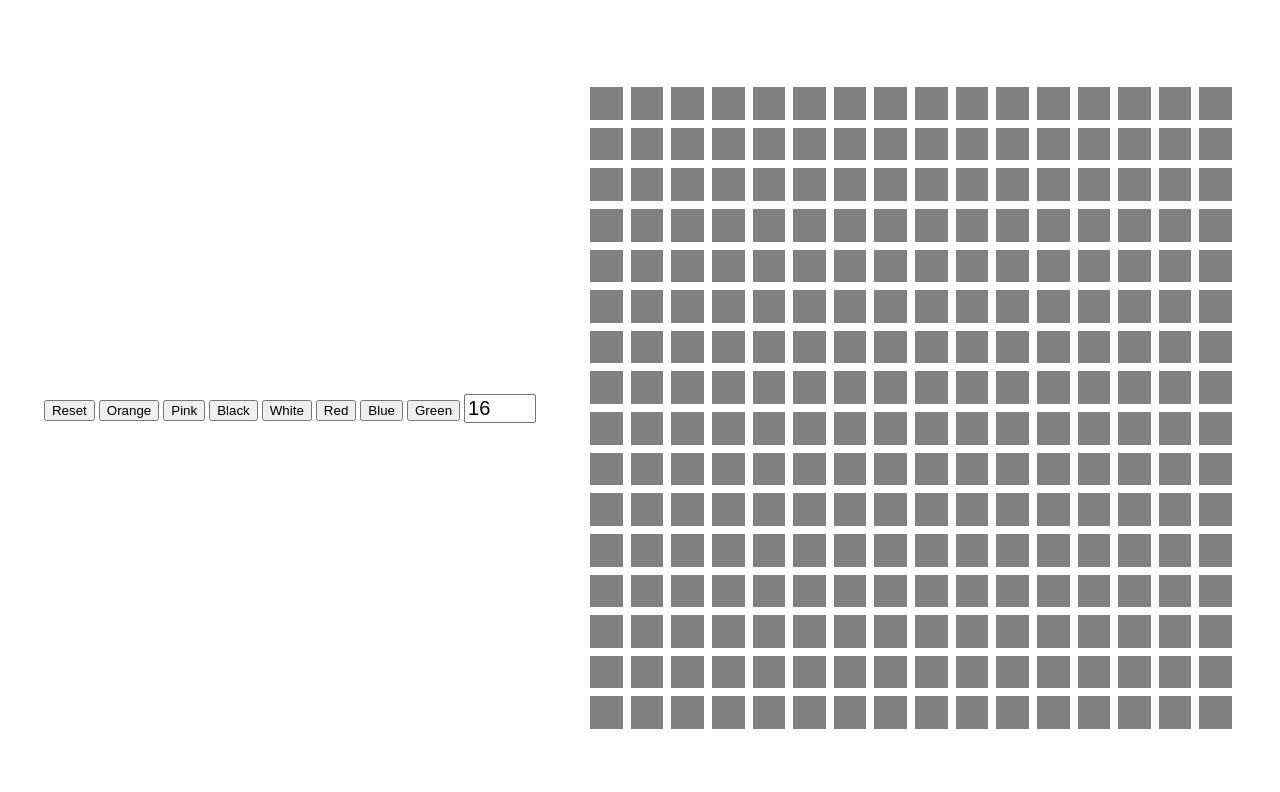
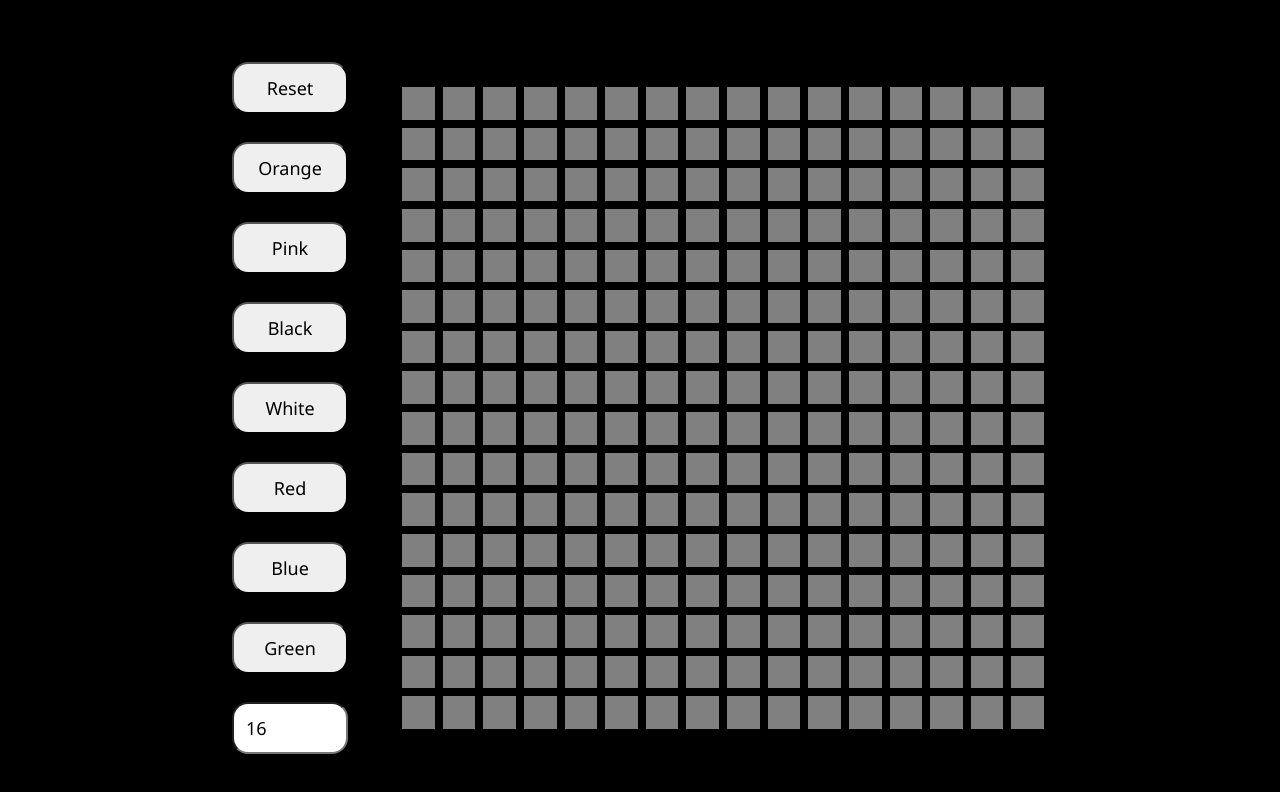
Before and after one commit to Prak005/Etch-a-Sketch, a plain HTML site: page index.html in a window 1280 px wide. Drawn offline with Linux system fonts and the light colour scheme.

Commit message:
Polish overall UI

```diff
--- a/styles.css
+++ b/styles.css
@@ -4,6 +4,8 @@ body{
     align-items: center;
     height: 100vh;
     overflow: hidden;
+    font-size: 14px;
+    background-color: black;
 }
 #container {
     display:flex;
@@ -11,7 +13,18 @@ body{
     justify-content: center;
     align-items: center;
 }
-#grid {
+button, input {
+    margin: 14px 0;
+    padding: 12px;
+    border-radius: 16px;
+    font-size: 18px;
+    font-family: 'Segoe UI', Tahoma, Geneva, Verdana, sans-serif ;
+}
+#btn {
+    display:flex;
+    flex-direction: column;
     margin-right: 50px;
-    font-size: 20px;
 }
+.color-btn, #reset{
+    cursor:pointer;
+}
```
